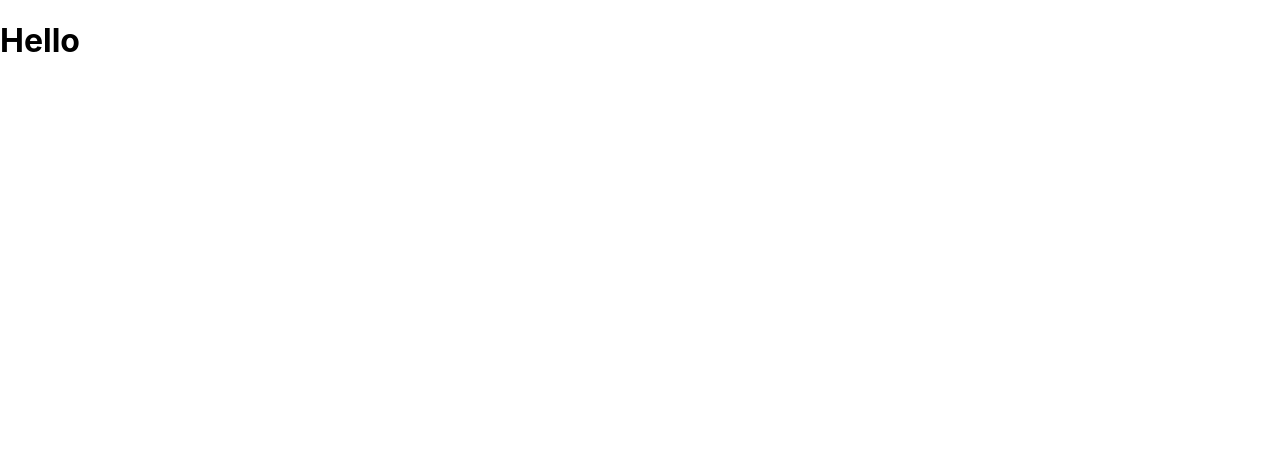
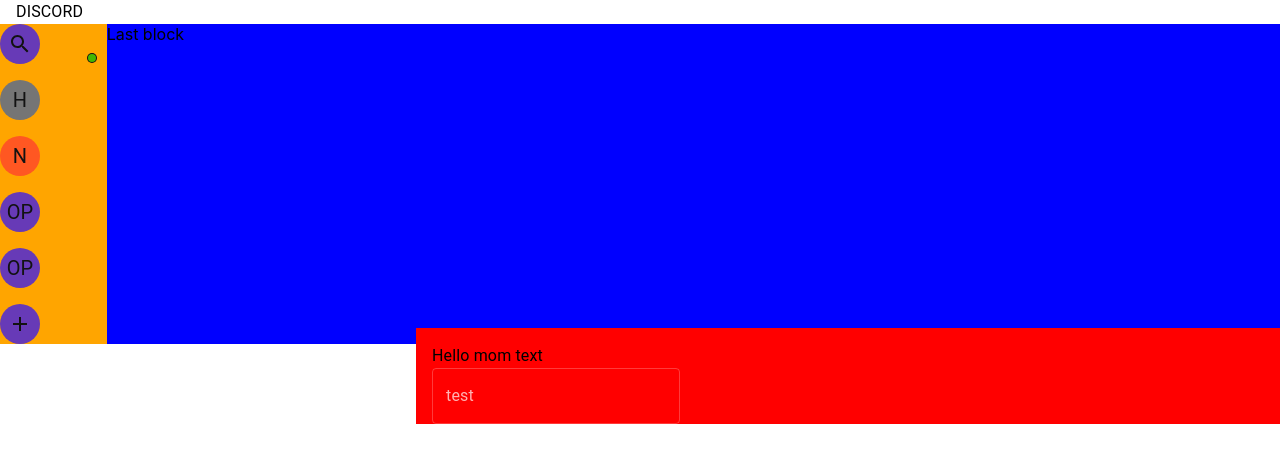
Before and after one commit to Aleks700/testforWork, a React (Create React App) app: page / in a window 1280 px wide. Shown: the top 462 px of the page. Built offline with nearby package versions, Linux system fonts and the light colour scheme.

Commit message:
working status

```diff
--- a/package.json
+++ b/package.json
@@ -5,6 +5,7 @@
   "dependencies": {
     "@emotion/react": "^11.10.4",
     "@emotion/styled": "^11.10.4",
+    "@mui/icons-material": "^5.10.3",
     "@mui/material": "^5.10.5",
     "@mui/styled-engine": "^5.10.5",
     "@testing-library/jest-dom": "^5.16.5",
--- a/src/App.js
+++ b/src/App.js
@@ -1,7 +1,10 @@
 import "./App.css";
 import { ThemeProvider, createTheme } from "@mui/material/styles";
 import React from "react";
+import Header from './component/Header'
+import CssBaseline from '@mui/material/CssBaseline';
 import ProfileSideBar from "./component/ProfileSideBar";
+import Main from './component/Main';
 const darkTheme = createTheme({
   palette: {
     mode: "dark",
@@ -11,7 +14,8 @@ function App() {
   return (
     <>
       <ThemeProvider theme={darkTheme}>
-        <h1>Hello</h1>
+        <Header></Header>
+        <Main></Main>
         <ProfileSideBar></ProfileSideBar>
       </ThemeProvider>
     </>
--- /dev/null
+++ b/src/component/Header.js
@@ -0,0 +1,15 @@
+import React from 'react'
+import  Box from "@mui/material/Box";
+import  Container from "@mui/material/Container";
+import Typography from '@mui/material/Typography';
+
+export default function Header() {
+  return (
+    <Box sx={{marginLeft:'1rem'}}>
+             <Typography>DISCORD</Typography>
+    </Box>
+
+
+
+  )
+}
--- /dev/null
+++ b/src/component/LeftAvatars.js
@@ -0,0 +1,62 @@
+import React from 'react'
+import Box from "@mui/material/Box";
+import Stack from '@mui/material/Stack';
+import Avatar from '@mui/material/Avatar';
+import Badge from '@mui/material/Badge';
+import { styled } from '@mui/material/styles';
+import { deepOrange, deepPurple } from '@mui/material/colors';
+import AddIcon from '@mui/icons-material/Add';
+import SearchIcon from '@mui/icons-material/Search';
+
+
+const StyledBadge = styled(Badge)(({ theme }) => ({
+  '& .MuiBadge-badge': {
+    backgroundColor: '#44b700',
+    color: '#44b700',
+    boxShadow: `0 0 0 1px ${theme.palette.background.paper}`,
+    // '&::after': {
+    //   position: 'absolute',
+    //   top: -2,
+    //   left: -1.8,
+    //   width: '100%',
+    //   height: '100%',
+    //   borderRadius: '50%',
+    //   border: '2px solid currentColor',
+    //   content: '""',
+    //   // animation: 'ripple 1.2s infinite ease-in-out',
+    // },
+  },
+  '@keyframes ripple': {
+    '0%': {
+      transform: 'scale(.8)',
+      opacity: 1,
+    },
+    '100%': {
+      transform: 'scale(1.2)',
+      opacity: 0,
+    },
+  },
+}));
+
+export default function LeftAvatars({avatar}) {
+  return (
+    <>
+      <Stack direction="column" spacing={2}  >
+      <StyledBadge
+        overlap="circular"
+        anchorOrigin={{ vertical: 'bottom', horizontal: 'right' }}
+        variant="dot"
+      >
+           <Avatar sx={{ bgcolor: deepPurple[500] }}><SearchIcon></SearchIcon></Avatar>
+      </StyledBadge>
+        <Avatar>H</Avatar>
+        <Avatar sx={{ bgcolor: deepOrange[500] }}>N</Avatar>
+        <Avatar sx={{ bgcolor: deepPurple[500] }}>OP</Avatar>
+        <Avatar sx={{ bgcolor: deepPurple[500] }}>OP</Avatar>
+        <Avatar sx={{ bgcolor: deepPurple[500] }}><AddIcon></AddIcon></Avatar>
+
+    </Stack>
+   </>
+
+  )
+}
--- /dev/null
+++ b/src/component/Main.js
@@ -0,0 +1,17 @@
+import React from 'react'
+import  Box from "@mui/material/Box";
+import Grid from '@mui/material/Grid';
+import LeftAvatars from './LeftAvatars';
+import TestingBlock from './TestingBlock';
+export default function Main() {
+  return (
+    <Grid container>
+      <Grid item xs={1}>
+        <Box sx={{display:'flex',flexDirection:'column',backgroundColor:'orange'}}>
+        <LeftAvatars></LeftAvatars>
+        </Box>
+      </Grid>
+      <Grid item xs={11} sx={{backgroundColor:'Blue'}}>Last block</Grid>
+    </Grid>
+  )
+}
--- a/src/component/ProfileSideBar.js
+++ b/src/component/ProfileSideBar.js
@@ -1,12 +1,19 @@
 import React from "react";
-import { Box, TextField } from "@mui/material";
+import  Box from "@mui/material/Box";
+import  TextField  from "@mui/material/TextField";
+import Typography from '@mui/material/Typography';
+import Grid from '@mui/material/Grid';
 
 export default function ProfileSideBar() {
   return (
-    <div>
-      <Box component="form" noValidate color="default">
-        <TextField label="test" color="primary"></TextField>
-      </Box>
-    </div>
+    <Grid container spacing={2}>
+      <Grid item xs={4} md={4}></Grid>
+      <Grid item xs={8} md={8} sx={{backgroundColor:'red'}}>
+        <Box component="form" noValidate color="default">
+          <Typography>Hello mom text</Typography>
+          <TextField label="test" color="primary"></TextField>
+        </Box>
+      </Grid>
+    </Grid>
   );
 }
--- /dev/null
+++ b/src/component/StyledBadge.js
@@ -0,0 +1,3 @@
+import * as React from 'react';
+import { styled } from '@mui/material/styles';
+import Badge from '@mui/material/Badge';
--- /dev/null
+++ b/src/component/TestingBlock.js
@@ -0,0 +1,53 @@
+import * as React from 'react';
+import { styled } from '@mui/material/styles';
+import Badge from '@mui/material/Badge';
+import Avatar from '@mui/material/Avatar';
+import Stack from '@mui/material/Stack';
+
+const StyledBadge = styled(Badge)(({ theme }) => ({
+  '& .MuiBadge-badge': {
+    backgroundColor: '#44b700',
+    color: '#44b700',
+    boxShadow: `0 0 0 2px ${theme.palette.background.paper}`,
+    '&::after': {
+      position: 'absolute',
+      top: 0,
+      left: 0,
+      width: '100%',
+      height: '100%',
+      borderRadius: '50%',
+      animation: 'ripple 1.2s infinite ease-in-out',
+      border: '2px solid currentColor',
+      content: '""',
+    },
+  }
+}));
+
+const SmallAvatar = styled(Avatar)(({ theme }) => ({
+  width: 22,
+  height: 22,
+  border: `2px solid ${theme.palette.background.paper}`,
+}));
+
+export default function TestingBlock() {
+  return (
+    <Stack direction="row" spacing={2}>
+      <StyledBadge
+        overlap="circular"
+        anchorOrigin={{ vertical: 'bottom', horizontal: 'right' }}
+        variant="dot"
+      >
+        <Avatar alt="Remy Sharp" src="/static/images/avatar/1.jpg" />
+      </StyledBadge>
+      <Badge
+        overlap="circular"
+        anchorOrigin={{ vertical: 'bottom', horizontal: 'right' }}
+        badgeContent={
+          <SmallAvatar alt="Remy Sharp" src="/static/images/avatar/1.jpg" />
+        }
+      >
+        <Avatar alt="Travis Howard" src="/static/images/avatar/2.jpg" />
+      </Badge>
+    </Stack>
+  );
+}
```
Also changed, not shown: 1 other file (tests, documents, lock files or other folders).
